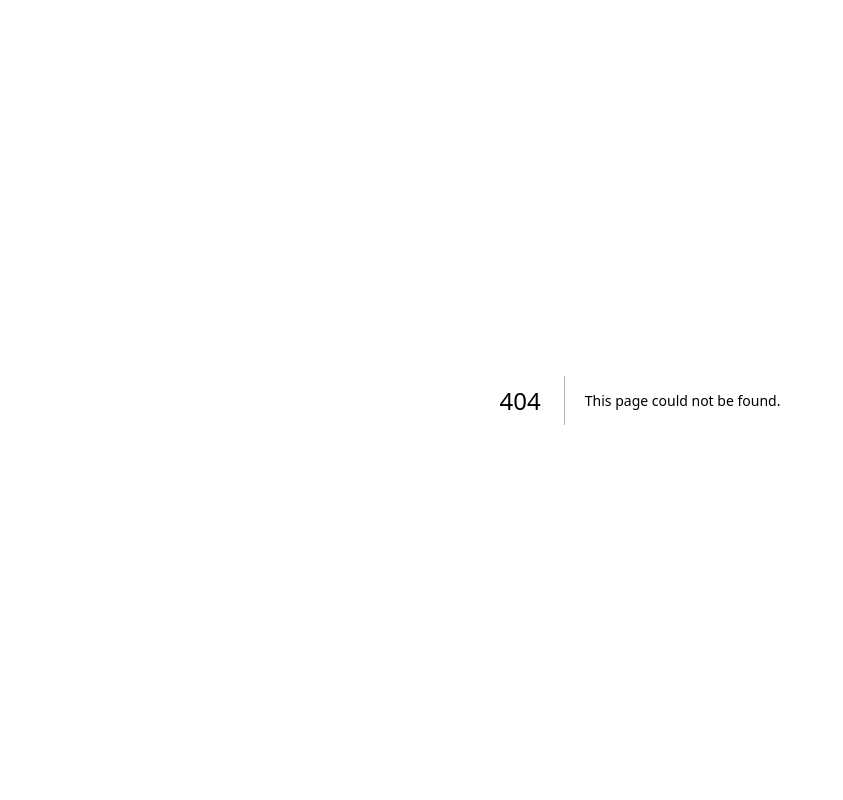
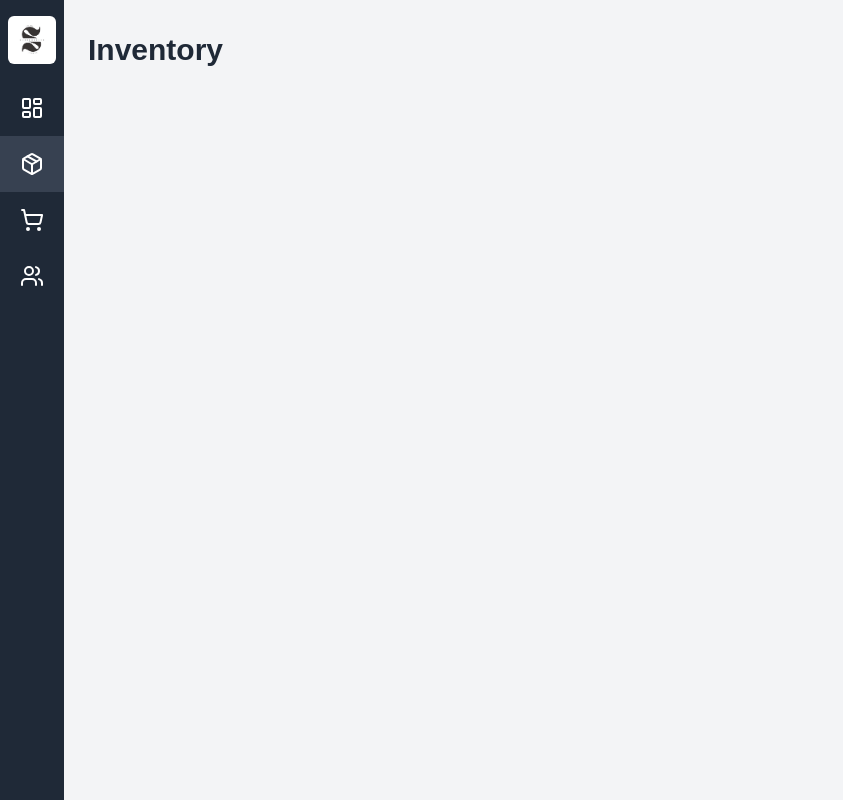
Before and after one commit to soulepsycle/soulepsycle-commerce-website, a Next.js app: page /admin/inventory in a window 1280 px wide. Before the commit this address had no page. Shown: the whole page, without its empty margins (0-843 px from the left). Built offline with nearby package versions, Linux system fonts and the light colour scheme.

Commit message:
feat: Setup Inventory Module

```diff
--- /dev/null
+++ b/app/(private)/admin/inventory/page.tsx
@@ -0,0 +1,20 @@
+import React from "react";
+
+const InventoryPage = () => {
+	return (
+		<section className="container mx-auto px-6 py-8">
+			<div className="flex items-center justify-between mb-4">
+				<h1 className="text-3xl font-semibold text-gray-800">
+					Inventory
+				</h1>
+			</div>
+
+			{/* Inventory Content */}
+			<div className="grid grid-cols-1 md:grid-cols-2 lg:grid-cols-4 gap-6">
+
+            </div>
+		</section>
+	);
+};
+
+export default InventoryPage;
--- a/app/(private)/admin/page.tsx
+++ b/app/(private)/admin/page.tsx
@@ -1,24 +1,8 @@
 "use client";
 
 import Link from "next/link";
-import { LayoutDashboard, Package, ShoppingCart, Users } from "lucide-react";
-import {
-	Tooltip,
-	TooltipContent,
-	TooltipProvider,
-	TooltipTrigger,
-} from "@/components/ui/tooltip";
-import Image from "next/image";
-import SoulePsycleLogo from "@/public/logo.jpg";
 import { useUser } from "@clerk/nextjs";
 import { Button } from "@/components/ui/button";
-
-const sidebarItems = [
-	{ icon: LayoutDashboard, name: "Dashboard", href: "/admin" },
-	{ icon: Package, name: "Inventory", href: "/admin/inventory" },
-	{ icon: ShoppingCart, name: "Orders", href: "/admin/orders" },
-	{ icon: Users, name: "Customers", href: "/admin/customers" },
-];
 
 export default function AdminPanel() {
 	const { isLoaded, isSignedIn, user } = useUser();
@@ -49,42 +33,7 @@ export default function AdminPanel() {
 	}
 
 	return (
-		<div className="flex h-screen bg-gray-100">
-			{/* Sidebar */}
-			<aside
-				className={`w-16 bg-gray-800 text-white transition-all duration-300 ease-in-out overflow-hidden`}
-			>
-				<nav className="flex flex-col h-full">
-					<div className="flex items-center justify-center mt-2">
-						<Image
-							src={SoulePsycleLogo}
-							alt="SoulePsycle-Logo"
-							className="w-12 h-12 rounded-md"
-						/>
-					</div>
-					<TooltipProvider>
-						{sidebarItems.map((item) => (
-							<Tooltip key={item.name} delayDuration={300}>
-								<TooltipTrigger asChild>
-									<Link
-										href={item.href}
-										className="p-4 hover:bg-gray-700 flex justify-center"
-									>
-										<item.icon className="h-6 w-6" />
-									</Link>
-								</TooltipTrigger>
-								<TooltipContent side="right">
-									<p>{item.name}</p>
-								</TooltipContent>
-							</Tooltip>
-						))}
-					</TooltipProvider>
-				</nav>
-			</aside>
-
-			{/* Main Content */}
-			<main className="flex-1 overflow-x-hidden overflow-y-auto">
-				<div className="container mx-auto px-6 py-8">
+		<section className="container mx-auto px-6 py-8">
 			<div className="flex items-center justify-between mb-4">
 				<h1 className="text-3xl font-semibold text-gray-800">
 					Dashboard
@@ -94,9 +43,7 @@ export default function AdminPanel() {
 			{/* Dashboard Content */}
 			<div className="grid grid-cols-1 md:grid-cols-2 lg:grid-cols-4 gap-6">
 				<div className="bg-white rounded-lg shadow-md p-6">
-							<h2 className="text-xl font-semibold mb-2">
-								Total Orders
-							</h2>
+					<h2 className="text-xl font-semibold mb-2">Total Orders</h2>
 					<p className="text-3xl font-bold">1,234</p>
 				</div>
 				<div className="bg-white rounded-lg shadow-md p-6">
@@ -121,9 +68,7 @@ export default function AdminPanel() {
 
 			{/* Recent Orders Table */}
 			<div className="mt-8">
-						<h2 className="text-2xl font-semibold mb-4">
-							Recent Orders
-						</h2>
+				<h2 className="text-2xl font-semibold mb-4">Recent Orders</h2>
 				<div className="bg-white rounded-lg shadow-md overflow-x-auto">
 					<table className="w-full">
 						<thead>
@@ -191,8 +136,6 @@ export default function AdminPanel() {
 					</table>
 				</div>
 			</div>
-				</div>
-			</main>
-		</div>
+		</section>
 	);
 }
--- /dev/null
+++ b/app/(private)/components/AdminNavbar.tsx
@@ -0,0 +1,59 @@
+'use client';
+
+import { Tooltip, TooltipContent, TooltipProvider, TooltipTrigger } from "@/components/ui/tooltip";
+import Image from "next/image";
+import Link from "next/link";
+import React from "react";
+import SoulePsycleLogo from '@/public/logo.jpg';
+import { LayoutDashboard, Package, ShoppingCart, Users } from "lucide-react";
+import { usePathname } from "next/navigation";
+import { cn } from "@/lib/utils";
+
+const sidebarItems = [
+	{ icon: LayoutDashboard, name: "Dashboard", href: "/admin" },
+	{ icon: Package, name: "Inventory", href: "/admin/inventory" },
+	{ icon: ShoppingCart, name: "Orders", href: "/admin/orders" },
+	{ icon: Users, name: "Customers", href: "/admin/customers" },
+];
+
+const AdminNavbar = () => {
+	const pathname = usePathname();
+
+	return (
+		<aside
+			className={`w-16 bg-gray-800 text-white transition-all duration-300 ease-in-out overflow-hidden`}
+		>
+			<nav className="flex flex-col h-full">
+				<div className="flex items-center justify-center my-4">
+					<Image
+						src={SoulePsycleLogo}
+						alt="SoulePsycle-Logo"
+						className="w-12 h-12 rounded-md"
+					/>
+				</div>
+				<TooltipProvider>
+					{sidebarItems.map((item) => (
+						<Tooltip key={item.name} delayDuration={300}>
+							<TooltipTrigger asChild>
+								<Link
+									href={item.href}
+									className={cn(
+										"p-4 hover:bg-gray-700 flex justify-center",
+										pathname === item.href && "bg-gray-700"
+									)}
+								>
+									<item.icon className="h-6 w-6" />
+								</Link>
+							</TooltipTrigger>
+							<TooltipContent side="right">
+								<p>{item.name}</p>
+							</TooltipContent>
+						</Tooltip>
+					))}
+				</TooltipProvider>
+			</nav>
+		</aside>
+	);
+};
+
+export default AdminNavbar;
--- /dev/null
+++ b/app/(private)/layout.tsx
@@ -0,0 +1,22 @@
+import React from 'react'
+import AdminNavbar from './components/AdminNavbar'
+
+const AdminLayout = ({
+	children,
+}: Readonly<{
+	children: React.ReactNode;
+}>) => {
+  return (
+    <>
+        <div className="flex h-screen bg-gray-100">
+            <AdminNavbar />
+			{/* Main Content */}
+			<main className="flex-1 overflow-x-hidden overflow-y-auto">
+                {children}
+            </main>
+        </div>
+    </>
+  )
+}
+
+export default AdminLayout
```
Lines whose indentation alone changed are shown as unchanged.
